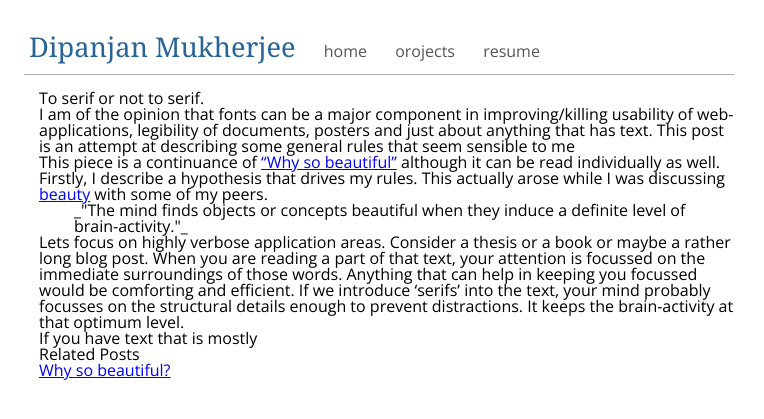
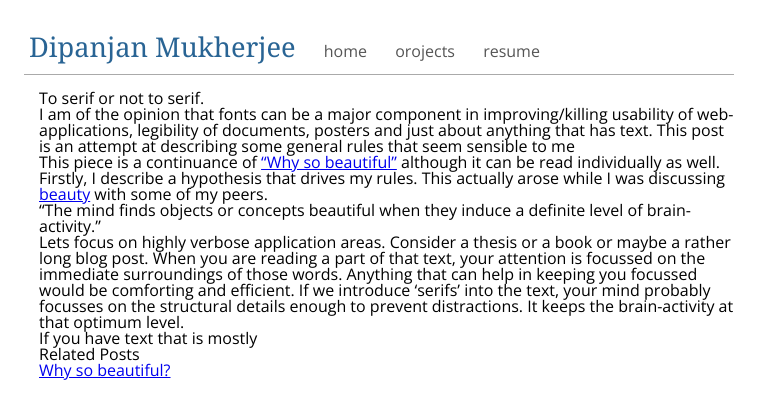
Before and after one commit to dmukhg/dotfiles, a Jekyll site: the page built from _posts/2012-01-17-fonts.markdown, in a window 1280 px wide. Shown: the top 419 px of the page, without its empty margins (261-1025 px from the left). Built offline with Jekyll 4.4.1, drawn with Linux system fonts in a browser that asks for light colours; Markdown is read by kramdown in place of the engine named in the settings.

Commit message:
markdown -problems
Signed-off-by: Dipanjan Mukherjee <dipanjan.mu@gmail.com>

```diff
--- a/_posts/2012-01-17-fonts.markdown
+++ b/_posts/2012-01-17-fonts.markdown
@@ -2,8 +2,7 @@
 layout: post
 title: To serif or not to serif.
 ---
-
-### {{ page.title }}
+###{{ page.title }}
 
 I am of the opinion that fonts can be a major component in improving/killing usability of web-applications, legibility of documents, posters and just about anything that has text. This post is an attempt at describing some general rules that seem sensible to me
 
@@ -11,11 +10,7 @@ This piece is a continuance of ["Why so beautiful"][1] although it can be read i
 
 Firstly, I describe a hypothesis that drives my rules.  This actually arose while I was discussing [beauty][1] with some of my peers.
 
-<div style="width: 90%; margin:auto;">
-
 _"The mind finds objects or concepts beautiful when they induce a definite level of brain-activity."_
-
-</div>
 
 Lets focus on highly verbose application areas.  Consider a thesis or a book or maybe a rather long blog post.  When you are reading a part of that text, your attention is focussed on the immediate surroundings of those words.  Anything that can help in keeping you focussed would be comforting and efficient.  If we introduce 'serifs' into the text, your mind probably focusses on the structural details enough to prevent distractions.  It keeps the brain-activity at _that_ optimum level.
 
```
